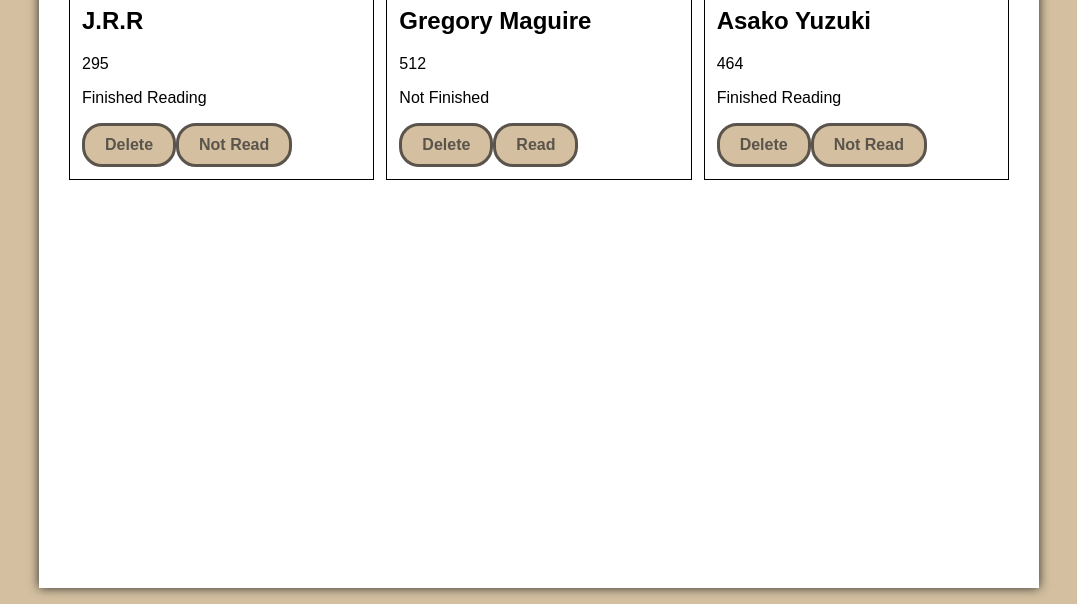
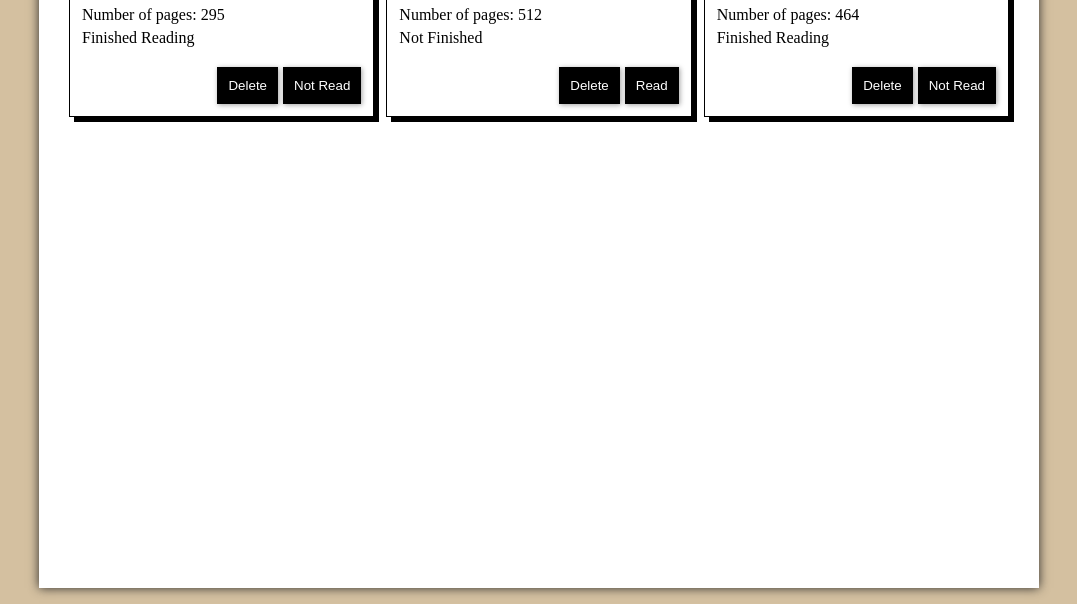
Before and after one commit to Edboch/library, a plain HTML site: page index.html in a window 1280 px wide. Shown: the part 196-800 px from the top of the page, without its empty margins (101-1178 px from the left). Drawn offline with Linux system fonts and the light colour scheme.

Commit message:
Add css style for the individual book cards

```diff
--- a/index.html
+++ b/index.html
@@ -10,7 +10,7 @@
 <body>
     <div class="container">
         <header>
-            <h1 class="title">My Library</h1>
+            <h1 class="heading">My Library</h1>
             <button type="button" id="new-book">New Book</button>
         </header>
         <dialog id="add-book-modal">
--- a/script.js
+++ b/script.js
@@ -21,15 +21,16 @@ function addBookToLibrary(title,author,pages,read) {
 }
 
 function changeRead(event) {
-    const index = event.target.parentNode.getAttribute('data-index');
+    const index = event.target.parentNode.parentNode.getAttribute('data-index');
     const book = myLibrary[index]
     const bookCard = document.querySelector(`div[data-index='${index}']`);
+    console.log(bookCard)
     const readStatus = bookCard.querySelector('.read-status');
     const readChangeBtn = bookCard.querySelector('.read-change-btn');
 
     book.read = !book.read;
     readStatus.textContent = book.read?'Finished Reading': 'Not Finished';
-    readChangeBtn.textContent = book.read? 'Not Read': 'Read';
+    readChangeBtn.textContent = book.read? 'Not Read': 'Finished';
 }
 
 function deleteCard(event) {
@@ -53,9 +54,10 @@ function clearModal() {
 function addBookCard(book,index) {
     const bookCard = document.createElement('div');
     const title = document.createElement('h1');
-    const author = document.createElement('h2');
+    const author = document.createElement('h3');
     const totalPages = document.createElement('p');
     const read = document.createElement('p');
+    const cardBtns = document.createElement('div');
     const deleteBtn = document.createElement('button');
     const readChangeBtn = document.createElement('button');
 
@@ -65,19 +67,22 @@ function addBookCard(book,index) {
     author.classList.add('author');
     totalPages.classList.add('total-pages');
     read.classList.add('read-status');
+    cardBtns.classList.add('card-btns');
     deleteBtn.classList.add('delete-btn');
     readChangeBtn.classList.add('read-change-btn');
 
     title.textContent = book.title;
     author.textContent = book.author;
-    totalPages.textContent = book.pages;
+    totalPages.textContent = "Number of pages: " + book.pages;
     read.textContent = book.read? 'Finished Reading': 'Not Finished';
     deleteBtn.textContent = 'Delete';
     readChangeBtn.textContent = book.read? 'Not Read': 'Read';
     deleteBtn.addEventListener('click',deleteCard);
     readChangeBtn.addEventListener('click',changeRead);
 
-    bookCard.append(title,author,totalPages,read,deleteBtn,readChangeBtn);
+
+    cardBtns.append(deleteBtn,readChangeBtn);
+    bookCard.append(title,author,totalPages,read,cardBtns);
     booksContainer.append(bookCard);
 }
 
--- a/style.css
+++ b/style.css
@@ -1,13 +1,15 @@
 :root {
-    --dark-brown:#5a544c;
+    --dark-brown:#47433d;
     --light-brown: #d4c0a0;
 }
 
-
-body {
+* {
     padding: 0;
     margin: 0;
     box-sizing: border-box;
+}
+
+body {
     background-color: var(--light-brown);
     font-size: 16px;
     font-family: sans-serif;
@@ -32,9 +34,10 @@ header {
 header > h1 {
     margin: 0;
     color: var(--dark-brown);
+    font-size: 3rem;
 }
 
-button {
+button#new-book {
     font-size: 1rem;
     font-weight: 600;
     padding: 10px 20px;
@@ -44,12 +47,12 @@ button {
     background-color: var(--light-brown);
 }
 
-button:hover {
+button#new-book:hover {
     background-color: var(--dark-brown);
     color: var(--light-brown);
 }
 
-button:active {
+button#new-book:active {
     opacity: 0.9;
 }
 
@@ -68,4 +71,36 @@ button:active {
 .book-card {
     padding: 12px;
     border: 1px solid black;
+    display: flex;
+    flex-direction: column;
+    justify-content: start;
+    box-shadow: black 5px 5px;
 }
+
+.title,
+.author,
+.total-pages,
+.read-status {
+    overflow-wrap: break-word;
+    font-family: 'Times New Roman', Times, serif;
+}
+
+.book-card > p:first-of-type{
+    margin-top: 20px;
+    margin-bottom: 5px;
+}
+
+.card-btns {
+    margin-top: 20px;
+    display: flex;
+    gap: 5px;
+    justify-content: end;
+}
+
+.card-btns button {
+    padding: 10px;
+    border: 1px solid #000;
+    background-color: #000;
+    color: #fff;
+    box-shadow: #a1a1a1 1px 1px 5px;
+}
```
